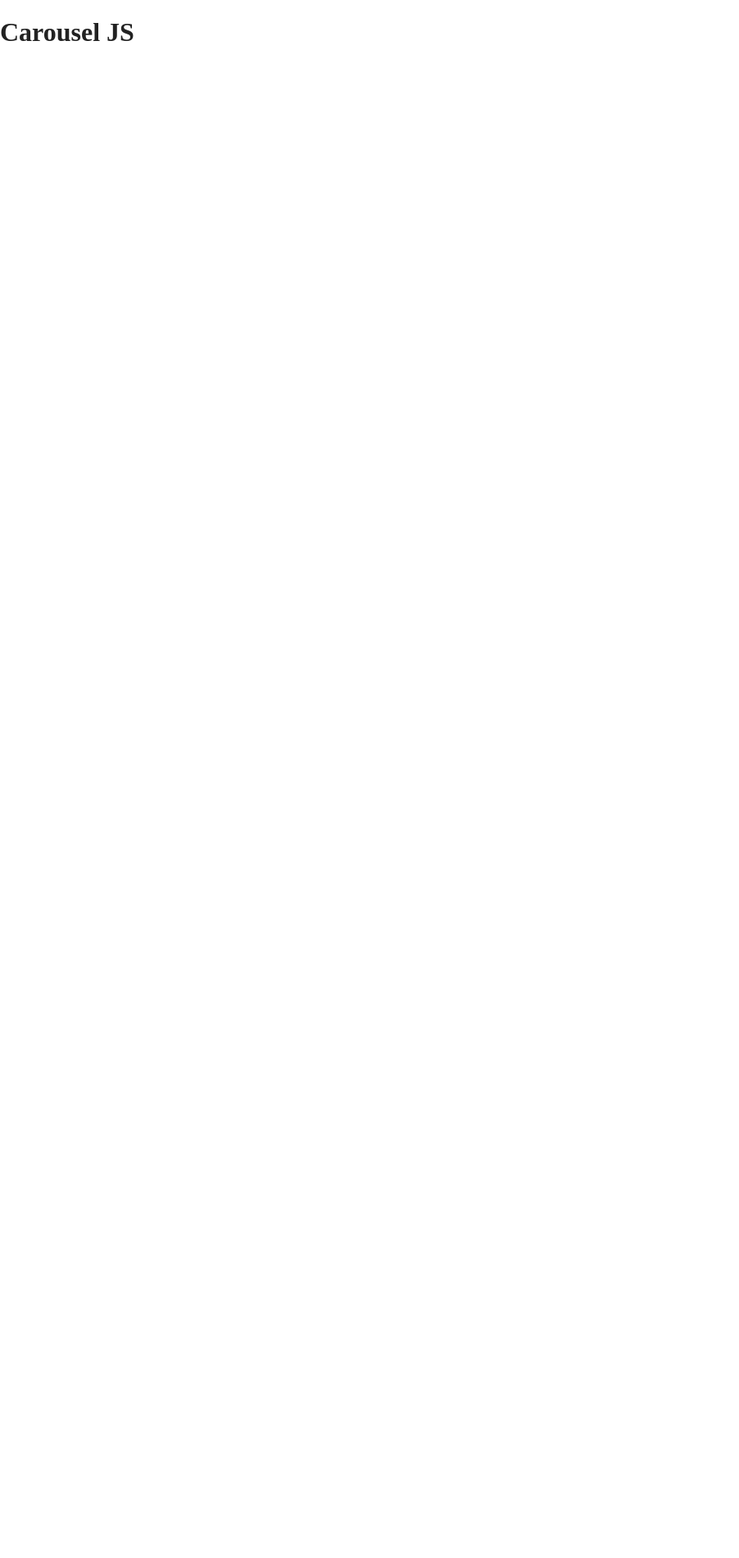
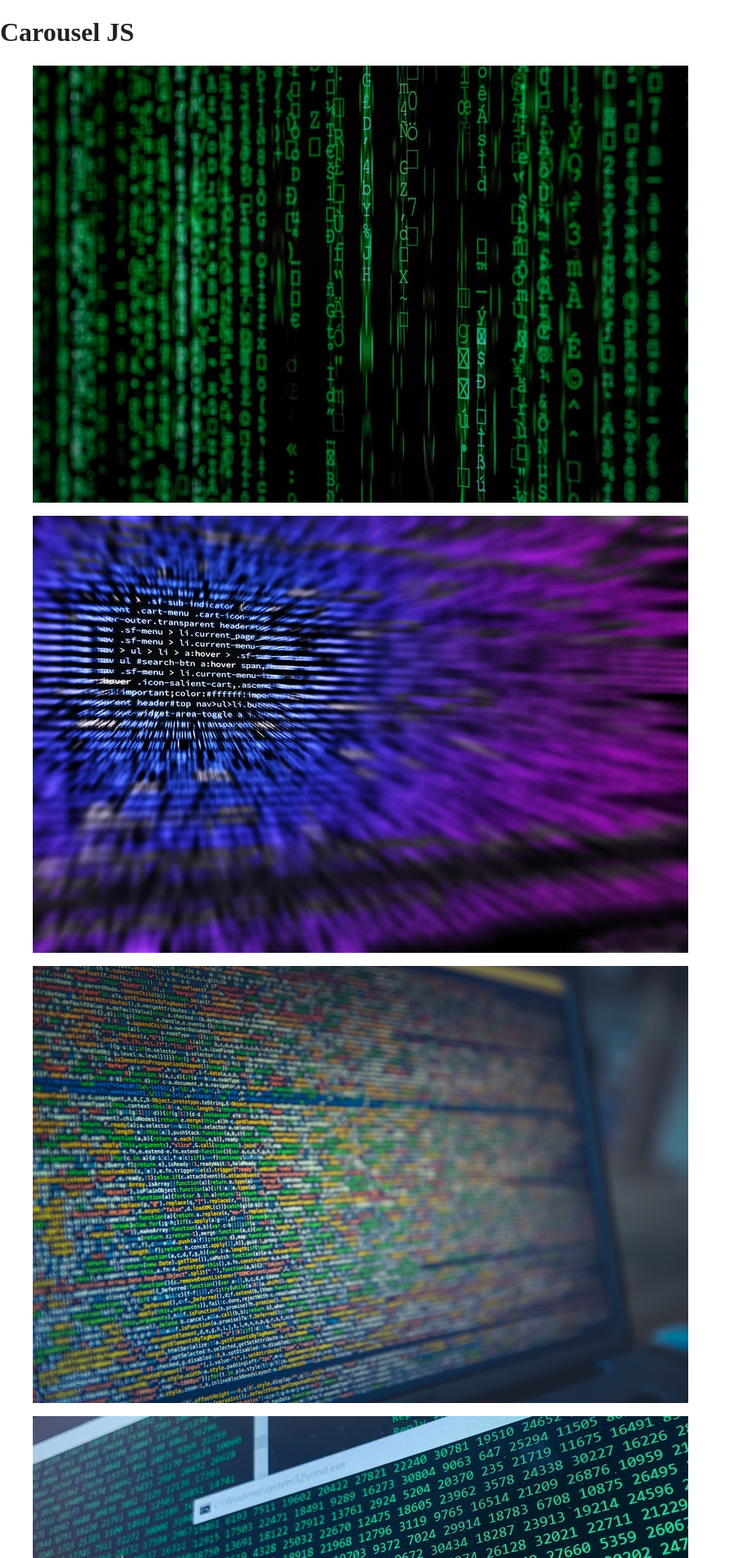
Before and after one commit to IdurarDev/brief-JS-cda, a website built with Parcel: page 1_carousel/index.html in a window 1280 px wide. Shown: the top 1900 px of the page at 82% size, without its empty margins (0-902 px from the left). Before the commit the page ends 800 px from the top, so only its background shows below. Built offline with nearby package versions, Linux system fonts and the light colour scheme.

Commit message:
add figure and img tags in index file

```diff
--- a/1_carousel/index.html
+++ b/1_carousel/index.html
@@ -26,6 +26,18 @@
 
   <h1>Carousel JS</h1>
 
+  <figure class="img-1">
+    <img src="./img/1-code.jpeg" alt="la matrice de couleur verte">
+  </figure>
+  <figure class="img-2">
+    <img src="./img/2-code.jpeg" alt="ligne de code de couleur bleu">
+  </figure>
+  <figure class="img-3">
+    <img src="./img/3-code.jpeg" alt="ecran de terminal superposer">
+  </figure>
+  <figure class="img-4">
+    <img src="./img/4-code.jpeg" alt="plein de ligne de code">
+  </figure>
 
 
   <script src="js/vendor/modernizr-3.11.2.min.js"></script>
```
